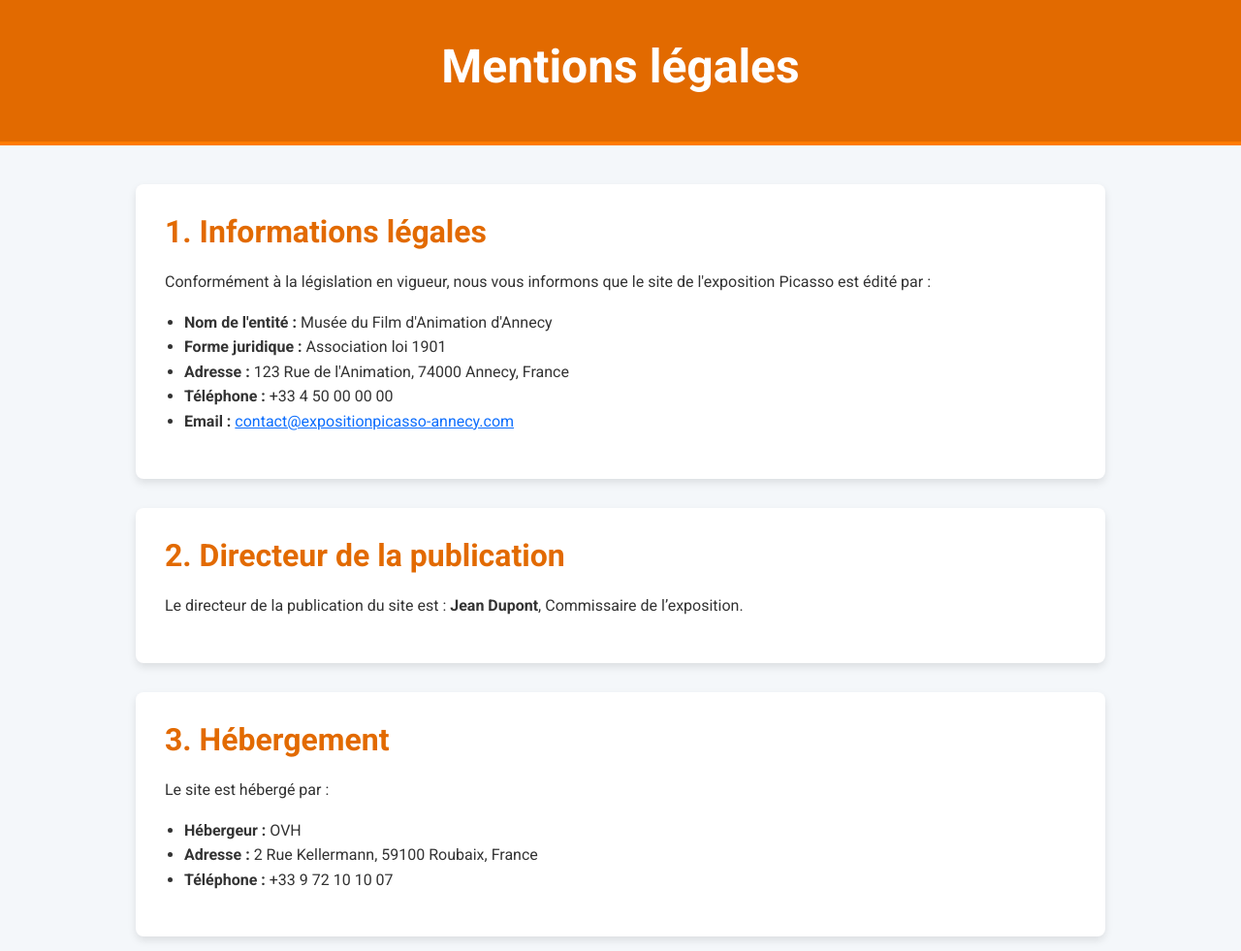
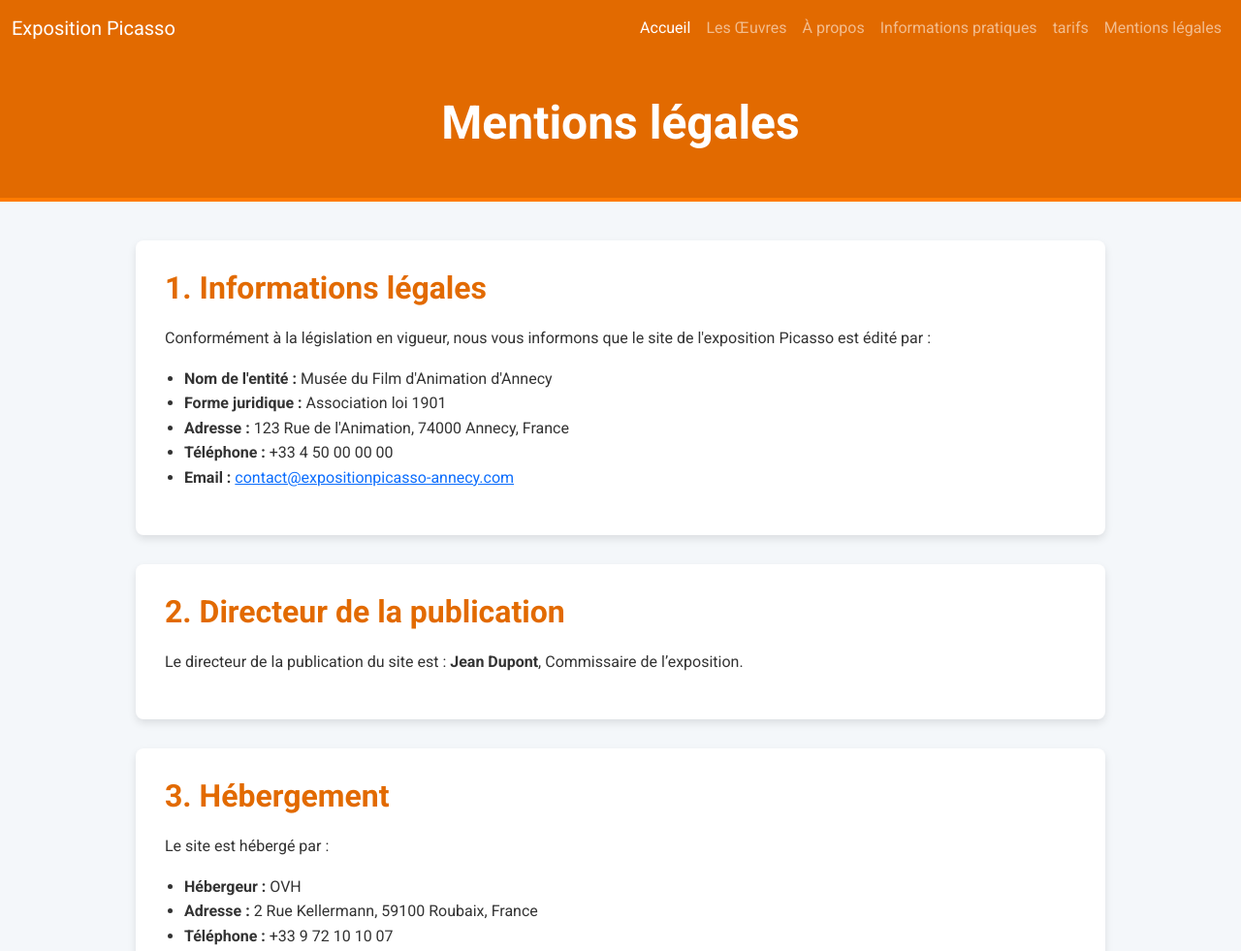
Before and after one commit to maxervj/Projet-Picasso, a plain HTML site: page mentions-legales.html in a window 1280 px wide. Shown: the top 981 px of the page at 97% size. Drawn offline with nearby package versions, Linux system fonts and the light colour scheme.

Commit message:
Add files via upload

```diff
--- a/mentions-legales.html
+++ b/mentions-legales.html
@@ -99,6 +99,39 @@
     </style>
 </head>
 <body>
+     <!-- Barre de navigation (déplacée au-dessus du titre) -->
+     <nav class="navbar navbar-expand-lg navbar-dark" style="background-color: #e26a00;">
+        <div class="container-fluid">
+            <a class="navbar-brand" href="index.html">
+                <i class="bi bi-bank"></i> Exposition Picasso</a>
+            <button class="navbar-toggler" type="button" data-bs-toggle="collapse" data-bs-target="#navbarNav" aria-controls="navbarNav" aria-expanded="false" aria-label="Toggle navigation">
+                <span class="navbar-toggler-icon"></span>
+            </button>
+            <div class="collapse navbar-collapse" id="navbarNav">
+                <ul class="navbar-nav ms-auto">
+                    <li class="nav-item">
+                        <a class="nav-link active" href="index.html">Accueil</a>
+                    </li>
+                    <li class="nav-item">
+                        <a class="nav-link" href="oeuvres.html">Les Œuvres</a>
+                    </li>
+                    <li class="nav-item">
+                        <a class="nav-link" href="a-propos.html">À propos</a>
+                    </li>
+                    <li class="nav-item">
+                        <a class="nav-link" href="informations.html">Informations pratiques</a>
+                    </li>
+                    <li class="nav-item">
+                        <a class="nav-link" href="tarifs.html">tarifs</a>
+                    </li>
+                    <li class="nav-item">
+                        <a class="nav-link" href="mentions-legales.html">Mentions légales</a>
+
+                    </li>
+                </ul>
+            </div>
+        </div>
+    </nav>
 
     <header>
         <h1>Mentions légales</h1>
@@ -145,7 +178,7 @@
 
             <div class="section-content">
                 <h2 class="section-title">6. Cookies</h2>
-                <p>Ce site utilise des cookies afin d'améliorer l'expérience utilisateur. En poursuivant votre navigation sur ce site, vous acceptez l'utilisation de ces cookies. Pour plus d'informations, vous pouvez consulter notre <a href="/politique-de-confidentialite" class="link-btn">politique de confidentialité</a>.</p>
+                <p>Ce site utilise des cookies afin d'améliorer l'expérience utilisateur. En poursuivant votre navigation sur ce site, vous acceptez l'utilisation de ces cookies.</a></p>
             </div>
 
             <div class="section-content">
```
Also changed, not shown: a-propos.html (+1 -1 lines), index.html (+1 -1 lines), informations.html (+1 -1 lines), oeuvres.html (+1 -1 lines), tarifs.html (+1 -1 lines).
